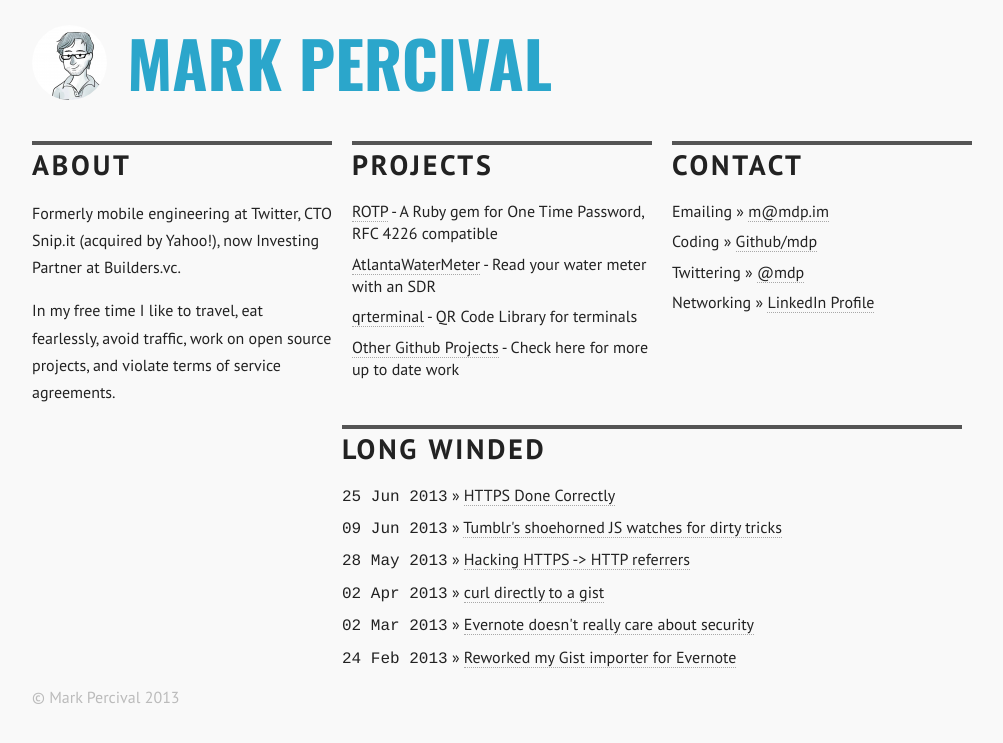
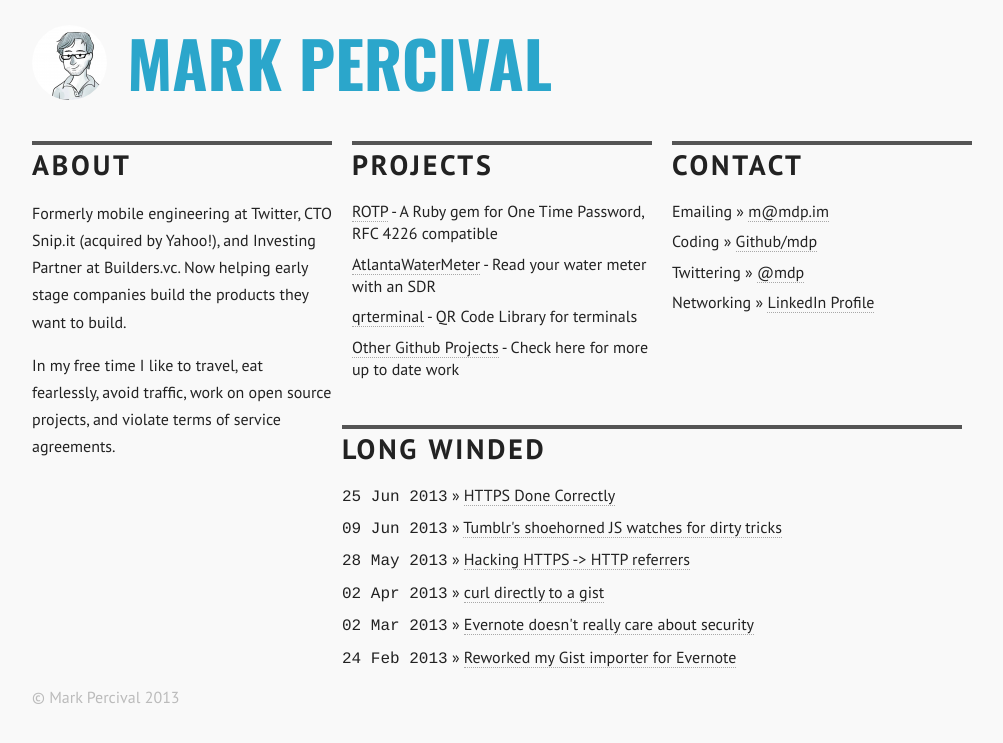
Before and after one commit to mdp/mdp.github.io, a Jekyll site: the page built from index.html, in a window 1280 px wide. Shown: the top 743 px of the page, without its empty margins (128-1131 px from the left). Built offline with Jekyll 4.4.1, drawn with Linux system fonts in a browser that asks for light colours; nearby versions of some CDN libraries; Markdown is read by kramdown in place of the engine named in the settings.

Commit message:
Update bio

```diff
--- a/index.html
+++ b/index.html
@@ -10,7 +10,7 @@ title: Mark Percival
 
 <div id='about' class='one-third column alpha'>
   <h2 class='heading'>about</h2>
-  <p> Formerly mobile engineering at Twitter, CTO Snip.it (acquired by Yahoo!), now Investing Partner at Builders.vc.</p>
+  <p> Formerly mobile engineering at Twitter, CTO Snip.it (acquired by Yahoo!), and Investing Partner at Builders.vc. Now helping early stage companies build the products they want to build.</p>
   <p>
   In my free time I like to travel, eat fearlessly, avoid traffic, work on open source projects, and violate terms of service agreements.</p>
 </div>
```
Also changed, not shown: other parts of index.html (+0 -1 lines).
